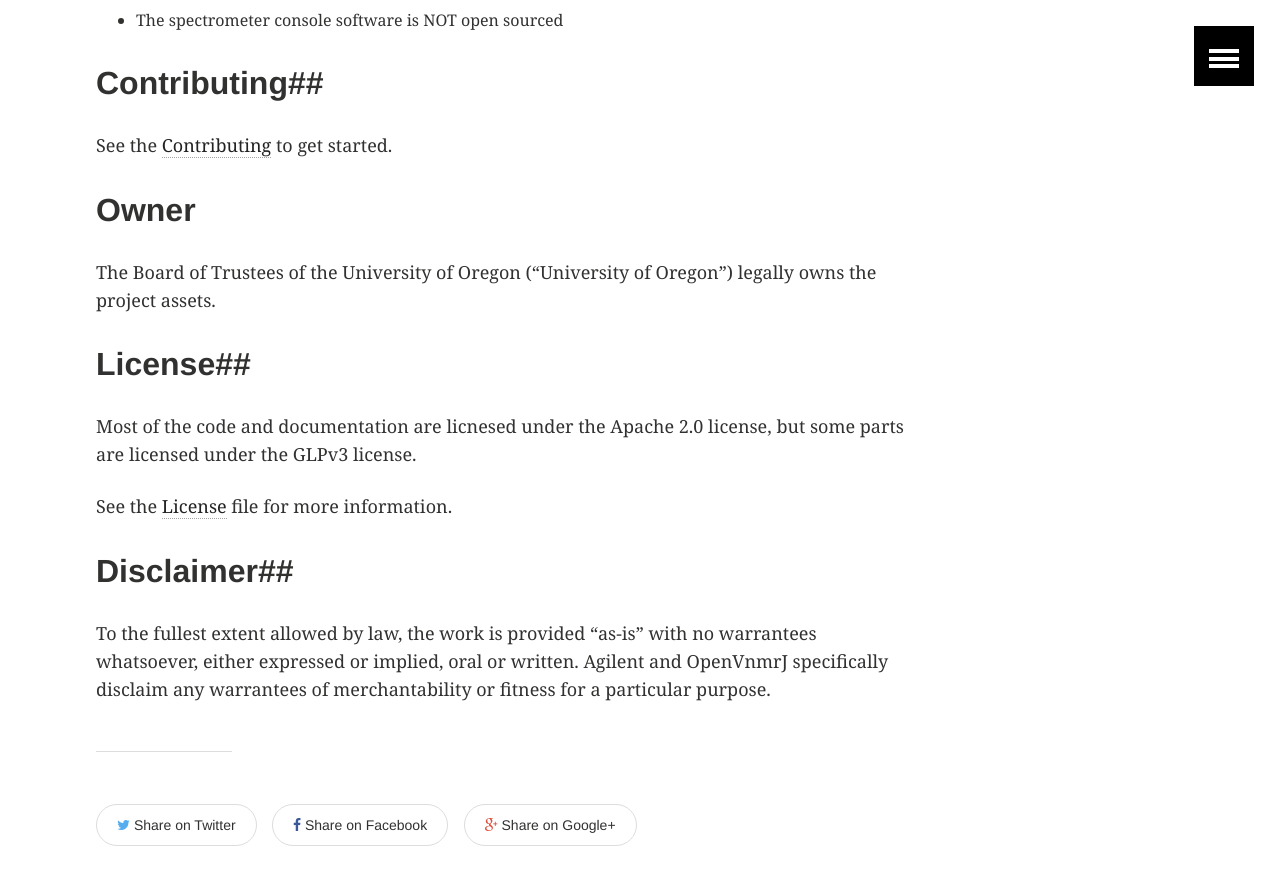
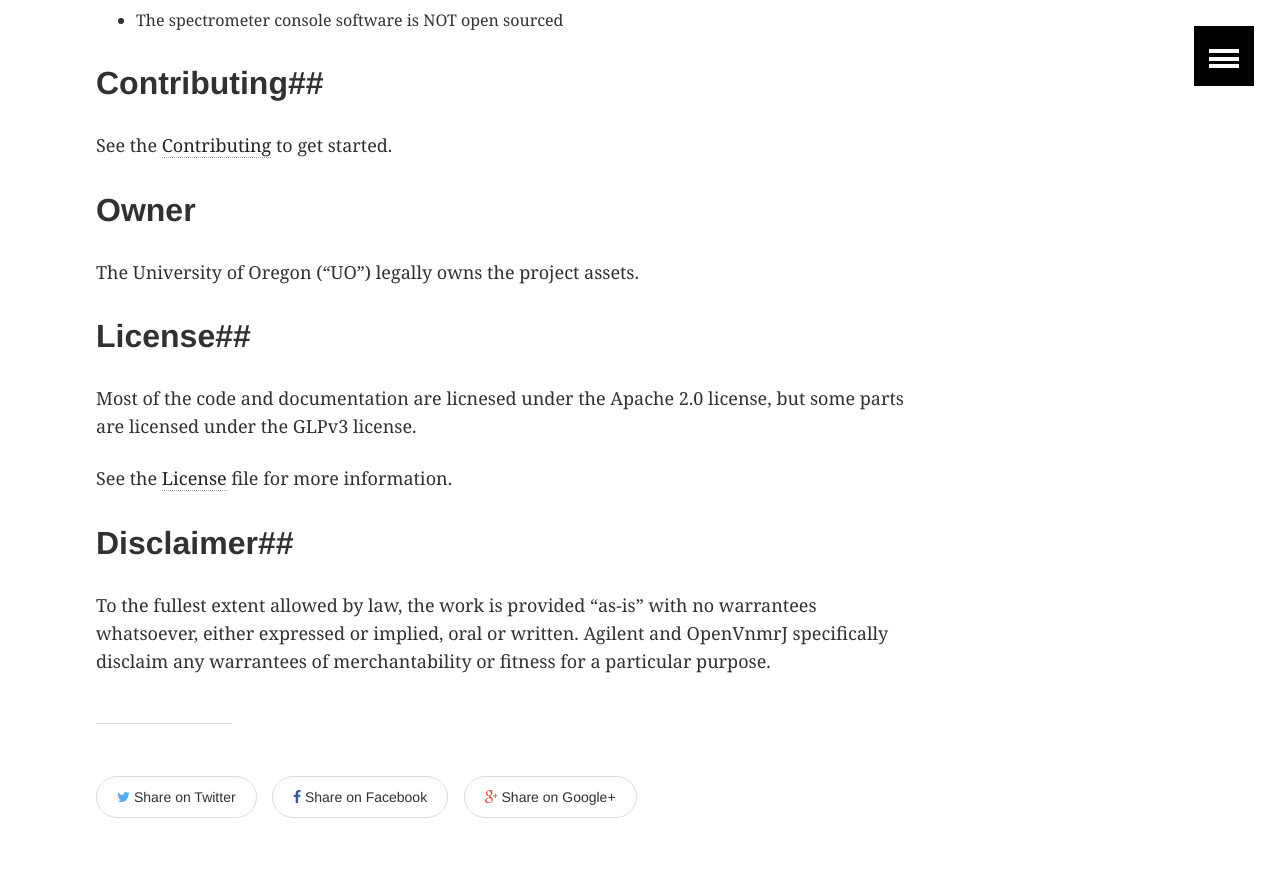
Before and after one commit to OpenVnmrJ/openvnmrj.github.io, a Jekyll site: the page built from about/index.md, in a window 1280 px wide and 900 px high, scrolled down 2391 px. Shown: the top 885 px of the window. Built offline with Jekyll 4.4.1, drawn with Linux system fonts in a browser that asks for light colours.

Commit message:
Update index.md

```diff
--- a/about/index.md
+++ b/about/index.md
@@ -38,7 +38,7 @@ If you only want to download and run OpenVnmrJ, you should get a pre-built archi
 See the [Contributing](/Contributing/) to get started.
 
 ## Owner ##
-The Board of Trustees of the University of Oregon ("University of Oregon") legally owns the project assets.
+The University of Oregon ("UO") legally owns the project assets.
 
 ##License##
 Most of the code and documentation are licnesed under the Apache 2.0 license, but some parts are licensed under the GLPv3 license.
```
